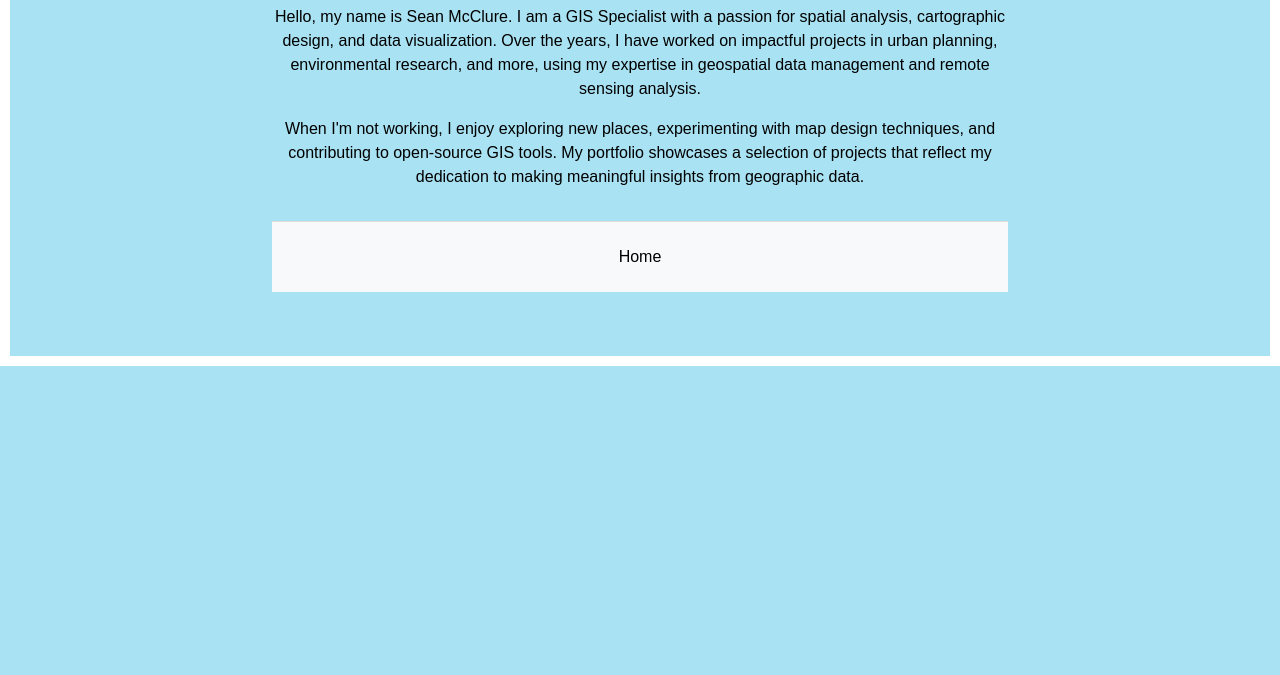
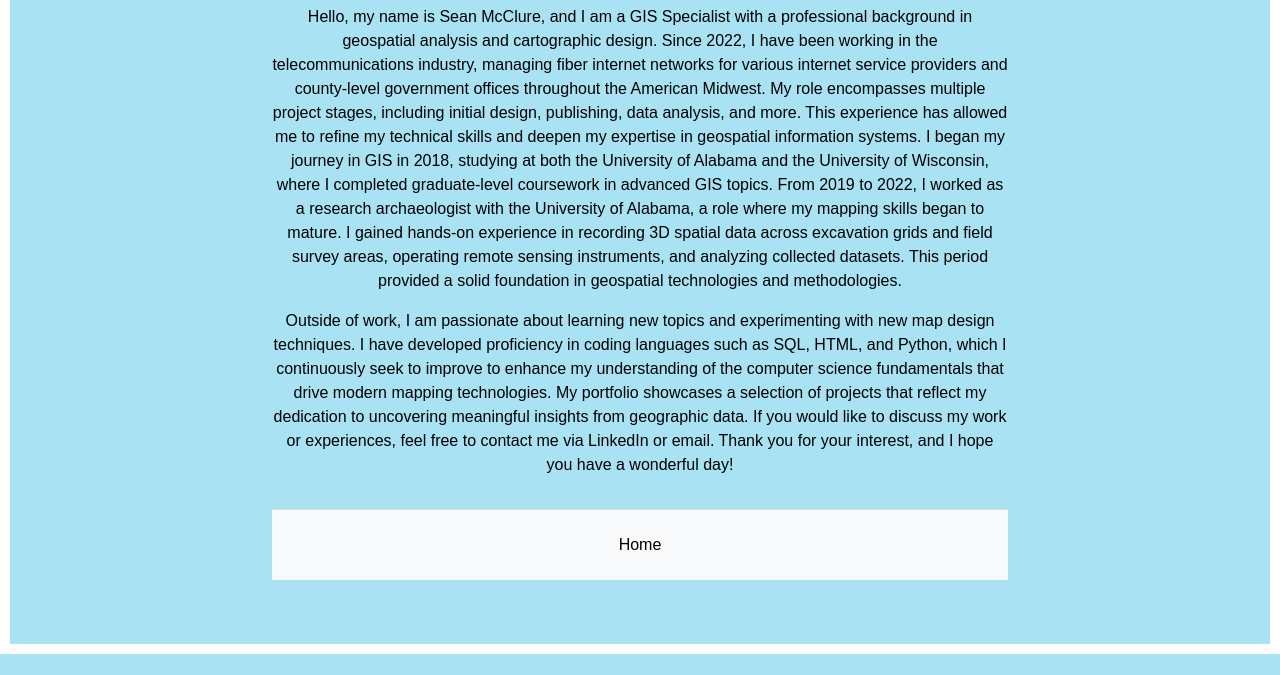
Before and after one commit to seanmcclure30/Sean_McClure_GIS_Portfolio, a plain HTML site: page about.html in a window 1280 px wide. Shown: the part 125-800 px from the top of the page. Drawn offline with Linux system fonts and the light colour scheme.

Commit message:
Update about.html

```diff
--- a/about.html
+++ b/about.html
@@ -37,12 +37,23 @@
         <!-- About Me Content -->
         <div>
             <p>
-                Hello, my name is Sean McClure. I am a GIS Specialist with a passion for spatial analysis, cartographic design, and data visualization.
-                Over the years, I have worked on impactful projects in urban planning, environmental research, and more, using my expertise in geospatial data management and remote sensing analysis.
+                Hello, my name is Sean McClure, and I am a GIS Specialist with a professional background in geospatial analysis and cartographic design. Since 2022,
+                I have been working in the telecommunications industry, managing fiber internet networks for various internet service providers and county-level
+                government offices throughout the American Midwest. My role encompasses multiple project stages, including initial design, publishing, data analysis,
+                and more. This experience has allowed me to refine my technical skills and deepen my expertise in geospatial information systems. I began my journey
+                in GIS in 2018, studying at both the University of Alabama and the University of Wisconsin, where I completed graduate-level coursework in advanced
+                GIS topics. From 2019 to 2022, I worked as a research archaeologist with the University of Alabama, a role where my mapping skills began to mature.
+                I gained hands-on experience in recording 3D spatial data across excavation grids and field survey areas, operating remote sensing instruments, and
+                analyzing collected datasets. This period provided a solid foundation in geospatial technologies and methodologies.
+
             </p>
             <p>
-                When I'm not working, I enjoy exploring new places, experimenting with map design techniques, and contributing to open-source GIS tools.
-                My portfolio showcases a selection of projects that reflect my dedication to making meaningful insights from geographic data.
+               Outside of work, I am passionate about learning new topics and experimenting with new map design techniques. I have developed proficiency in coding
+               languages such as SQL, HTML, and Python, which I continuously seek to improve to enhance my understanding of the computer science fundamentals that
+               drive modern mapping technologies. My portfolio showcases a selection of projects that reflect my dedication to uncovering meaningful insights from
+               geographic data. If you would like to discuss my work or experiences, feel free to contact me via LinkedIn or email. Thank you for your interest,
+               and I hope you have a wonderful day!
+
             </p>
         </div>
 
```
